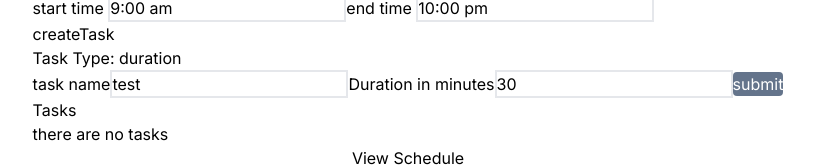
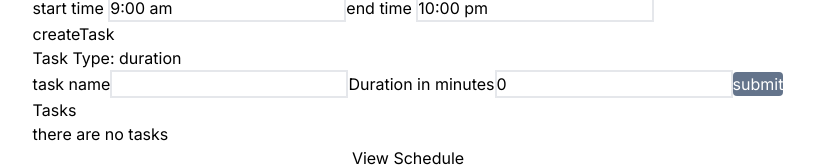
Before and after one commit to Pause-ToStart/p2s-frontend, a Next.js app: page / in a window 1280 px wide. Shown: the part 174-341 px from the top of the page, without its empty margins (232-1046 px from the left). Built offline with nearby package versions, Linux system fonts and the light colour scheme.

Commit message:
clean up values, add duration tasks to list

```diff
--- a/src/components/Form/Form.tsx
+++ b/src/components/Form/Form.tsx
@@ -1,5 +1,5 @@
 'use client'
-import { useState } from "react";
+import { useEffect, useState } from "react";
 import React from 'react'
 import { Task, Availability, ScheduledTasks } from "../../app/generateSchedule";
 
@@ -7,47 +7,49 @@ const Form = () => {
     const enum taskTypes {
         duration = 'duration', scheduled = 'scheduled'
     }
-
-    const [startTime , setStartTime] = useState<string>("9:00 am");
-    const [endTime, setEndTime] = useState<string>("10:00 pm")
+    const [availability, setAvailability] = useState({
+        startTime: "9:00 am",
+        endTime: "10:00 pm"
+    })
+    const [durationTask, setDurationTask] = useState({
+        type: taskTypes.duration,
+        name: "",
+        duration: 0
+    })
     const [taskList, setTaskList] = useState([])
-    const [taskName, setTaskName] = useState('test')
-    const [taskDurationMinutes, setTaskDurationMinutes] = useState<string>('30')
-    const [taskStartTime, setTaskStartTime] = useState()
-    const [taskEndTime, setTaskEndTime] = useState()
-    const [durationTask, setDurationTask] = useState()
-    const [scheduledTask, setScheduledTask] = useState()
     const [activeTaskTab, setActiveTaskTab] = useState<taskTypes>(taskTypes.duration)
 
-    console.log("taskList", taskList)
-
+    const handleAvailabilityChange = (e) =>
+        {
+            setAvailability((prevState) => ({...prevState, [e.target.name]: e.target.value}))
+        }
 
     const renderAvailability = () => {
         return (
             <>
             <div>Availability</div>
             <label>start time </label>
-            <input className="border-2" type="text" value={startTime} onChange={(e) => setStartTime(e.target.value)}/>
+            <input className="border-2" type="text" name="startTime" value={availability.startTime} onChange={handleAvailabilityChange}/>
             <label>end time </label>
-            <input className="border-2" type="text" value={endTime} onChange={(e) => setEndTime(e.target.value)}/>
+            <input className="border-2" type="text" name="endTime" value={availability.endTime} onChange={handleAvailabilityChange}/>
             </>
         )
 
     }
-    const createTask = () => {
+
+    const createTask = (taskType) => {
         // TODO: can move this to time lib file - may need eslewhere
         const convertMinutesDurationToMillisecondsDuration = (minutesDuration) => {
             return minutesDuration * 60 * 1000
         }
 
-        switch(activeTaskTab) {
+        switch(taskType) {
             case taskTypes.duration:
-                const durationTask : Task = {
-                    name: taskName,
-                    duration: convertMinutesDurationToMillisecondsDuration(taskDurationMinutes)
+                const task : Task = {
+                    name: durationTask.name,
+                    duration: convertMinutesDurationToMillisecondsDuration(durationTask.duration)
                 }
-                setTaskList(taskList.concat(durationTask))
-                console.log("taskList", taskList)
+                setTaskList((prevList) => prevList.concat(durationTask))
                 break;
             case taskTypes.scheduled:
                 // const scheudledTask : ScheduledTasks = {
@@ -57,21 +59,27 @@ const Form = () => {
         }
     }
 
+    const handleDurationTaskChange = (e) => {
+        setDurationTask((prevState) => ({...prevState, [e.target.name]: e.target.value}))
+    }
+
     const renderDurationTask = () => {
         return (
             <>
+            <label>task name</label>
+            <input className="border-2" type="text" name="name" value={durationTask.name} onChange={handleDurationTaskChange}/>
             <label>Duration in minutes</label>
-            <input className="border-2" type="text" value={taskDurationMinutes} onChange={(e) => setTaskDurationMinutes(e.target.value)}></input>
-            <button className="bg-slate-500 text-white rounded" onClick={() => {
-                createTask()
+            <input className="border-2" type="text" name="duration" value={durationTask.duration} onChange={handleDurationTaskChange}></input>
+            <button className="bg-slate-500 text-white rounded" onClick={(e) => {e.preventDefault()
+                createTask(taskTypes.duration)
             }}>submit</button>
             </>
         )
     }
 
-    const renderScheduledTask = () => {
-        // todo: render scheduled task
-    }
+    // const renderScheduledTask = () => {
+    //     // todo: render scheduled task
+    // }
 
 
 
@@ -89,8 +97,6 @@ const Form = () => {
                 )
             })}
              </div>
-        <label>task name</label>
-        <input className="border-2" type="text" value={taskName} onChange={(e) => setTaskName(e.target.value)}/>
         {renderDurationTask()}
         </>
         )
@@ -108,7 +114,15 @@ const Form = () => {
             return (
                 <>
                 {taskList.map((task, index) => {
-                    <div key={`task-list-${index}`}>{task.name}</div>
+                    {console.log("task item", index,  task)}
+                    return(
+                        <div key={`task-list-item-${index}`}>
+                            <span>name: </span>
+                            <span>{task.name }</span>
+                            <span>duration: </span>
+                            <span>{task.duration}</span>
+                        </div>
+                    )
                 })}
                 </>
             )
```
